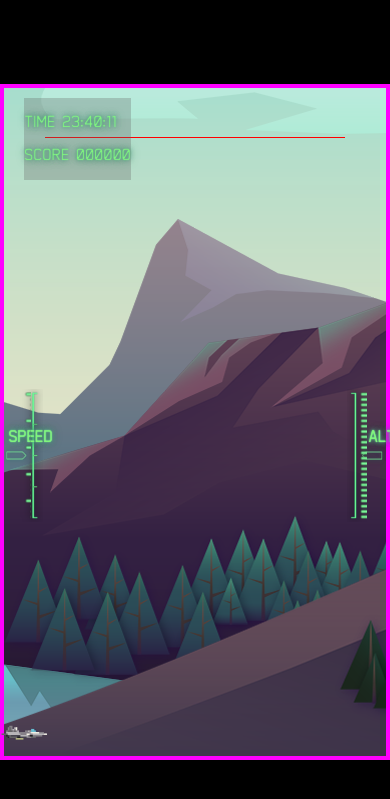
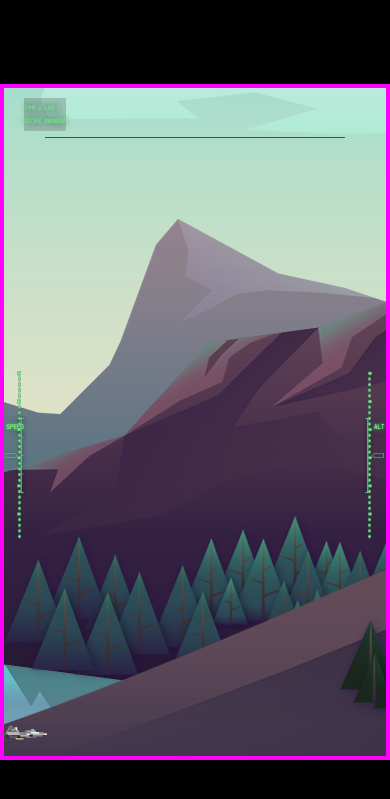
Before and after one commit to VictorGuill/death_by_pollution, a PHP site: page /games/game3.html in a window 390 px wide. Shown: the top 799 px of the page. Run offline with PHP 8.4, Linux system fonts and the light colour scheme.

Commit message:
responsive hud done

```diff
--- a/style/game3.css
+++ b/style/game3.css
@@ -96,7 +96,7 @@ body {
 
 #time-score p, #speedometer-label, #altimeter-label{
     font-family: aceCombat;
-    font-size: 1em;
+    font-size: 1.6vmin;
     color: #85f76eb3;
     text-shadow:
             0px 0px 1px #80ff9f,
@@ -120,15 +120,15 @@ body {
     align-self: center;
     top: 0;
     height: 50vh;
-    width: 10vw;
+    width: min-content;
 }
-#speedometer {
-    left:0;
-    background-image: url("/media/game3/hud/speedometer_hud.png");
-    background-size: contain;
-    background-position: left;
-    background-repeat: no-repeat;
+#speedometer img, #altimeter img {
+    object-fit: contain;
+    height: 50vh;
+    width: 6vw;
 }
+
+
 
 #speedometer::before{
     content: "";
@@ -147,48 +147,49 @@ body {
     z-index: -1;
 }
 
-#altimeter{
-    right: 0;
-    background-image: url("/media/game3/hud/altimeter_hud.png");
-    background-size: contain;
-    background-position: right;
-    background-repeat: no-repeat;
+#speedometer-elements, #altimeter-elements{
+    position: absolute;
+    top: 0;
+    height: 50vh;
+    width: 6vw;
 }
 
 #speedometer-label{
+    position: absolute;
     font-weight: bold;
-    position: absolute;
-    top: 40%;
+    top: 41%;
     left: 10%;
 }
 
 #altimeter-label{
+    position: absolute;
     font-weight: bold;
-    position: absolute;
-    top: 40%;
-    left: 54%;
+    top: 41%;
+    left: 48%;
 }
 
 #speedometer-metric{
+    background-image: url("/media/game3/hud/speedometer_metric_hud.png");
+    background-size: 90% 50%;
+    background-repeat: repeat-y;
     position: absolute;
-    background-image: url("/media/game3/hud/speedometer_metric_hud.png");
-    background-size: 20px 80px;
-    background-repeat: repeat-y;
-    top: 35%;
-    left: 50%;
-    height: 30%;
-    width: 20%;
+    width: 1vw;
+    height: 20vh;
+    top: 30%;
+    left: 57%;
+
 }
 
+
 #altimeter-metric{
+    background-image: url("/media/game3/hud/altimeter_metric_hud.png");
+    background-size: 90% 50%;
+    background-repeat: repeat-y;
     position: absolute;
-    background-image: url("/media/game3/hud/altimeter_metric_hud.png");
-    background-size: 20px 80px;
-    background-repeat: repeat-y;
-    top: 35%;
-    left: 32%;
-    height: 30%;
-    width: 20%;
+    width: 1vw;
+    height: 20vh;
+    top: 30%;
+    left: 24%;
 }
 
 /*DEBUG CONTROLS*/
```
Also changed, not shown: js/game3/UI.js (+29 -13 lines).
